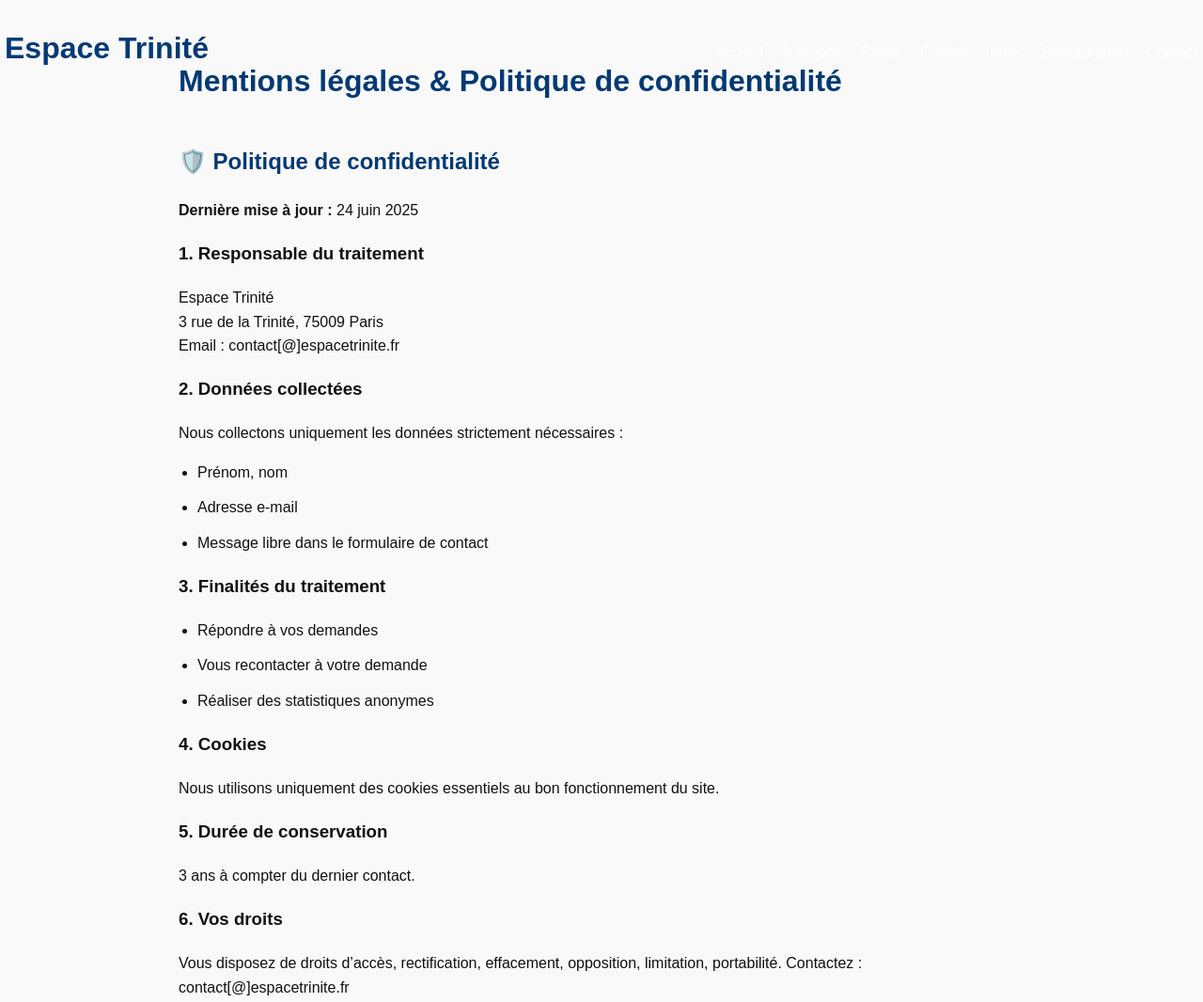
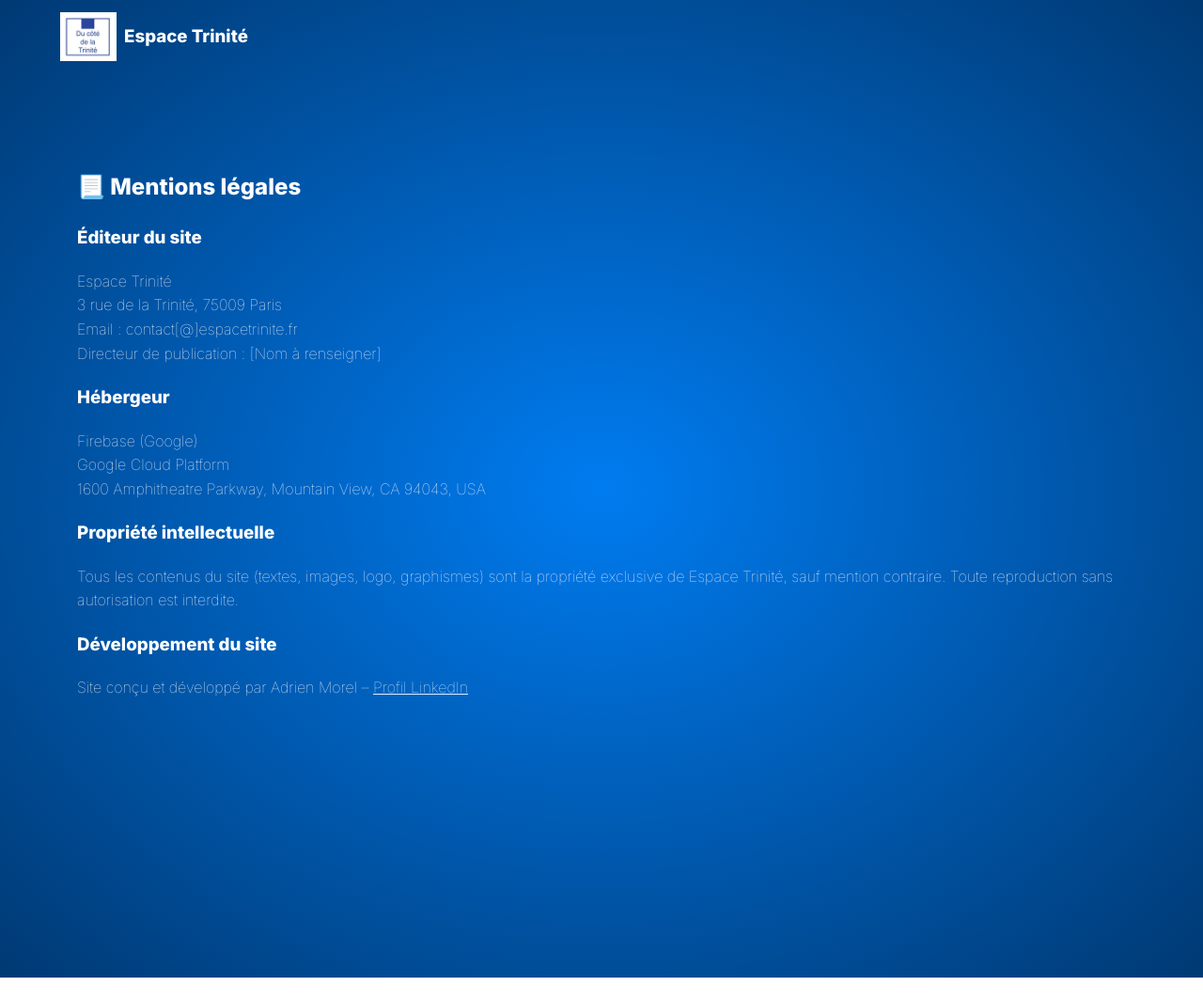
Before and after one commit to Adrien-1997/espace-trinite, a plain HTML site: page public/mentions-legales.html in a window 1280 px wide. Shown: the top 1066 px of the page at 94% size. Drawn offline with Linux system fonts and the light colour scheme.

Commit message:
ajustements header, maj mentions et confidentialité

```diff
--- a/public/header.css
+++ b/public/header.css
@@ -26,9 +26,37 @@
 }
 
 .logo-accueil {
-  height: 70px;
-  margin: 0;
+  height: auto;   /* ← pour garder les proportions */
+  width: 60px;    /* ← adapte la largeur comme tu veux */
 }
+
+@media (max-width: 768px) {
+  .logo-accueil {
+    height: 50px;
+  }
+}
+
+/* Supprime le soulignement et garde la disposition flex */
+.brand-link {
+  display: flex;             /* ← flex au lieu de block */
+  align-items: center;       /* ← alignement vertical centré */
+  text-decoration: none;
+  color: inherit;
+  gap: 8px;                  /* ← petit espace entre logo et titre */
+}
+
+
+.brand-link .container {
+  display: flex;
+  justify-content: flex-start;
+  align-items: center;
+  gap: 8px;
+}
+
+.brand-link :hover {
+  color: #003973;
+}
+
 
 /* -----------------------
    NAVIGATION PRINCIPALE
@@ -176,8 +204,8 @@ nav {
 
 
 footer {
-  background: radial-gradient(ellipse at center, #007cf0 0%, #003973 100%);
-  color: #fff;
+  background: white;
+  color: 003973;
   text-align: center;
   padding: 30px 10px;
   font-size: 0.9rem;
@@ -189,7 +217,7 @@ footer nav {
 }
 
 footer a {
-  color: #e0f0ff;
+  color: black;
   margin: 0 10px;
   text-decoration: none;
   font-weight: 300;
@@ -197,33 +225,5 @@ footer a {
 }
 
 footer a:hover {
-  color: #ffffff;
+  color: #003973;
 }
-
-
-
-/* Structure horizontale */
-header .container {
-  display: flex;
-  align-items: center;
-  justify-content: space-between;
-}
-
-/* Regroupe logo et titre */
-.logo-accueil {
-  height: 50px;
-  margin-right: 8px; /* réduit l'espace entre logo et texte */
-}
-
-/* Aligne verticalement avec le logo */
-.titre-header {
-  margin: 0;
-  font-size: 1.2rem;
-  font-weight: 700;
-  color: white;
-}
-
-/* Optionnel : espace entre logo+titre et nav */
-header nav {
-  margin-left: auto;
-}
--- a/public/mentions-legales.html
+++ b/public/mentions-legales.html
@@ -3,116 +3,85 @@
 <head>
   <meta charset="UTF-8">
   <meta name="viewport" content="width=device-width, initial-scale=1.0">
-  <title>Mentions légales et politique de confidentialité – Espace Trinité</title>
+  <title>Mentions légales – Espace Trinité</title>
   <link rel="stylesheet" href="header.css">
+  <link rel="stylesheet" href="style.css">
+  <link href="https://fonts.googleapis.com/css2?family=Inter:wght@100;300;400;600;800&display=swap" rel="stylesheet">
+  <script src="header.js"></script>
+  <script src="script.js"></script>
+
   <style>
-    body {
-      font-family: Arial, sans-serif;
-      line-height: 1.6;
-      background: #f9f9f9;
-      color: #111;
-      padding: 40px 20px;
-      max-width: 900px;
-      margin: auto;
+
+    #site-header .container {
+        display: flex;
+        justify-content: flex-start; /* ← aligne tout à gauche */
+        align-items: center;
+        padding: 5px;
     }
-    h1, h2 {
-      color: #003973;
+
+    #mentions {
+        background: radial-gradient(ellipse at center, #007cf0 0%, #003973 100%);
+        color: white;
+        position: relative;
+        padding: 120px 20px;
+        min-height: 100vh;
+        overflow: hidden;
     }
-    h1 {
-      margin-bottom: 40px;
-    }
-    h2 {
-      margin-top: 40px;
-      margin-bottom: 20px;
-    }
-    p, li {
-      margin-bottom: 12px;
-    }
-    ul {
-      padding-left: 20px;
-    }
+
   </style>
 </head>
 <body>
 
   <header id="site-header">
+    <a href="index.html" class="brand-link">   <!-- ← lien vers la Home -->
       <div class="container">
-      <h1 class="logo">Espace Trinité</h1>
-      <nav>
-        <div class="burger" aria-label="Menu" aria-expanded="false">
-          <span></span>
-          <span></span>
-          <span></span>
+        <img src="img/logo-espace-trinite.png"
+            alt="Logo Espace Trinité"
+            class="logo-accueil">
+        <h3>Espace Trinité</h3>
       </div>
-        <ul class="nav-links">
-          <li><a href="#accueil">Accueil</a></li>
-          <li><a href="#apropos">À propos</a></li>
-          <li><a href="#salles">Salles</a></li>
-          <li><a href="#galerie">Galerie</a></li>
-          <li><a href="#tarifs">Tarifs</a></li>
-          <li><a href="#restauration">Restauration</a></li>
-          <li><a href="#contact">Contact</a></li>
-        </ul>
-      </nav>
-    </div>
+    </a>
   </header>
 
-  <h1>Mentions légales & Politique de confidentialité</h1>
+  <section id="mentions" class="mentions-section">
+    <div class="container">
 
-  <h2>🛡️ Politique de confidentialité</h2>
-  <p><strong>Dernière mise à jour :</strong> 24 juin 2025</p>
-
-  <h3>1. Responsable du traitement</h3>
-  <p>Espace Trinité<br>
-  3 rue de la Trinité, 75009 Paris<br>
-  Email : contact[@]espacetrinite.fr</p>
-
-  <h3>2. Données collectées</h3>
-  <p>Nous collectons uniquement les données strictement nécessaires :</p>
-  <ul>
-    <li>Prénom, nom</li>
-    <li>Adresse e-mail</li>
-    <li>Message libre dans le formulaire de contact</li>
-  </ul>
-
-  <h3>3. Finalités du traitement</h3>
-  <ul>
-    <li>Répondre à vos demandes</li>
-    <li>Vous recontacter à votre demande</li>
-    <li>Réaliser des statistiques anonymes</li>
-  </ul>
-
-  <h3>4. Cookies</h3>
-  <p>Nous utilisons uniquement des cookies essentiels au bon fonctionnement du site.</p>
-
-  <h3>5. Durée de conservation</h3>
-  <p>3 ans à compter du dernier contact.</p>
-
-  <h3>6. Vos droits</h3>
-  <p>Vous disposez de droits d’accès, rectification, effacement, opposition, limitation, portabilité. Contactez : contact[@]espacetrinite.fr</p>
-
-  <h2>📃 Mentions légales</h2>
+      <h1>📃 Mentions légales</h1>
 
       <h3>Éditeur du site</h3>
-  <p>Espace Trinité<br>
+      <p>
+        Espace Trinité<br>
         3 rue de la Trinité, 75009 Paris<br>
         Email : contact[@]espacetrinite.fr<br>
-  Directeur de publication : [Nom à renseigner]</p>
+        Directeur de publication : [Nom à renseigner]
+      </p>
 
       <h3>Hébergeur</h3>
-  <p>Firebase (Google)<br>
+      <p>
+        Firebase (Google)<br>
         Google Cloud Platform<br>
-  1600 Amphitheatre Parkway, Mountain View, CA 94043, USA</p>
+        1600 Amphitheatre Parkway, Mountain View, CA 94043, USA
+      </p>
 
       <h3>Propriété intellectuelle</h3>
-  <p>Tous les contenus du site (textes, images, logo, graphismes) sont la propriété exclusive de Espace Trinité, sauf mention contraire. Toute reproduction sans autorisation est interdite.</p>
+      <p>
+        Tous les contenus du site (textes, images, logo, graphismes) sont la propriété exclusive de Espace Trinité, sauf mention contraire. Toute reproduction sans autorisation est interdite.
+      </p>
+
+      <h3>Développement du site</h3>
+      <p>
+        Site conçu et développé par Adrien Morel – <a href="https://www.linkedin.com/in/adrien-morel/" target="_blank" style="color: #e0f0ff; text-decoration: underline;">Profil LinkedIn</a>
+      </p>
+
+    </div>
+  </section>
 
   <footer>
   <div class="container">
     <p>&copy; Espace Trinité</p>
     <nav>
       <a href="mentions-legales.html">Mentions légales</a>
-        <a href="/confidentialite">Politique de confidentialité</a>
+      <a href="confidentialite.html">Politique de confidentialité</a>
     </nav>
   </div>
   </footer>
--- a/public/style.css
+++ b/public/style.css
@@ -5,7 +5,6 @@ body {
   margin: 0;
   padding: 0;
   color: #111;
-  background-color: #fff;
   line-height: 1.6;
 }
 
@@ -50,6 +49,7 @@ section h2 {
   transform: translateY(-2px);
   box-shadow: 0 6px 16px rgba(0, 0, 0, 0.15);
 }
+
 
 /* SECTION ACCUEIL */
 
```
Also changed, not shown: public/confidentialite.html (added, +91 -0 lines), public/index.html (+8 -6 lines). Lines whose indentation alone changed are shown as unchanged.
